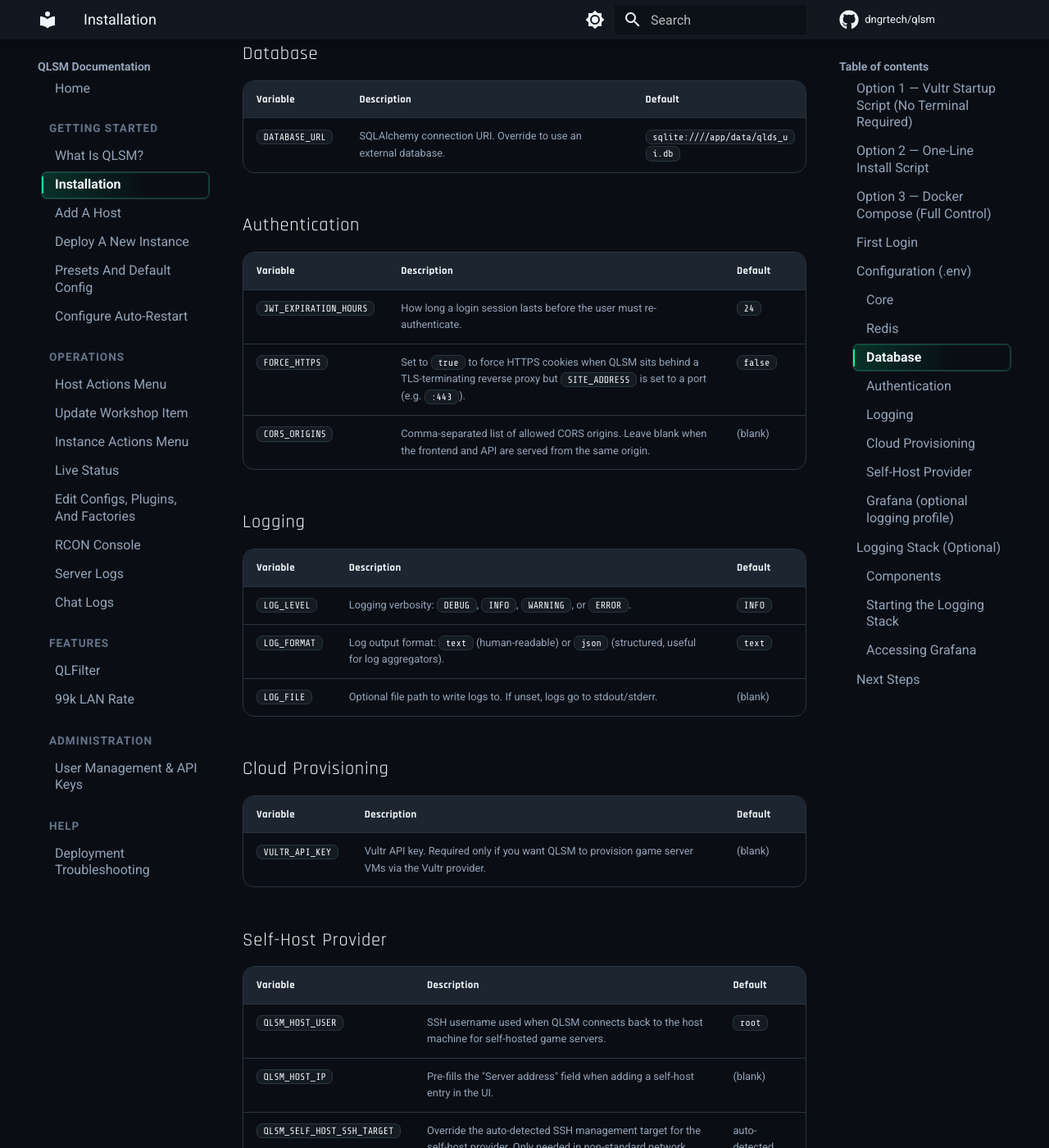
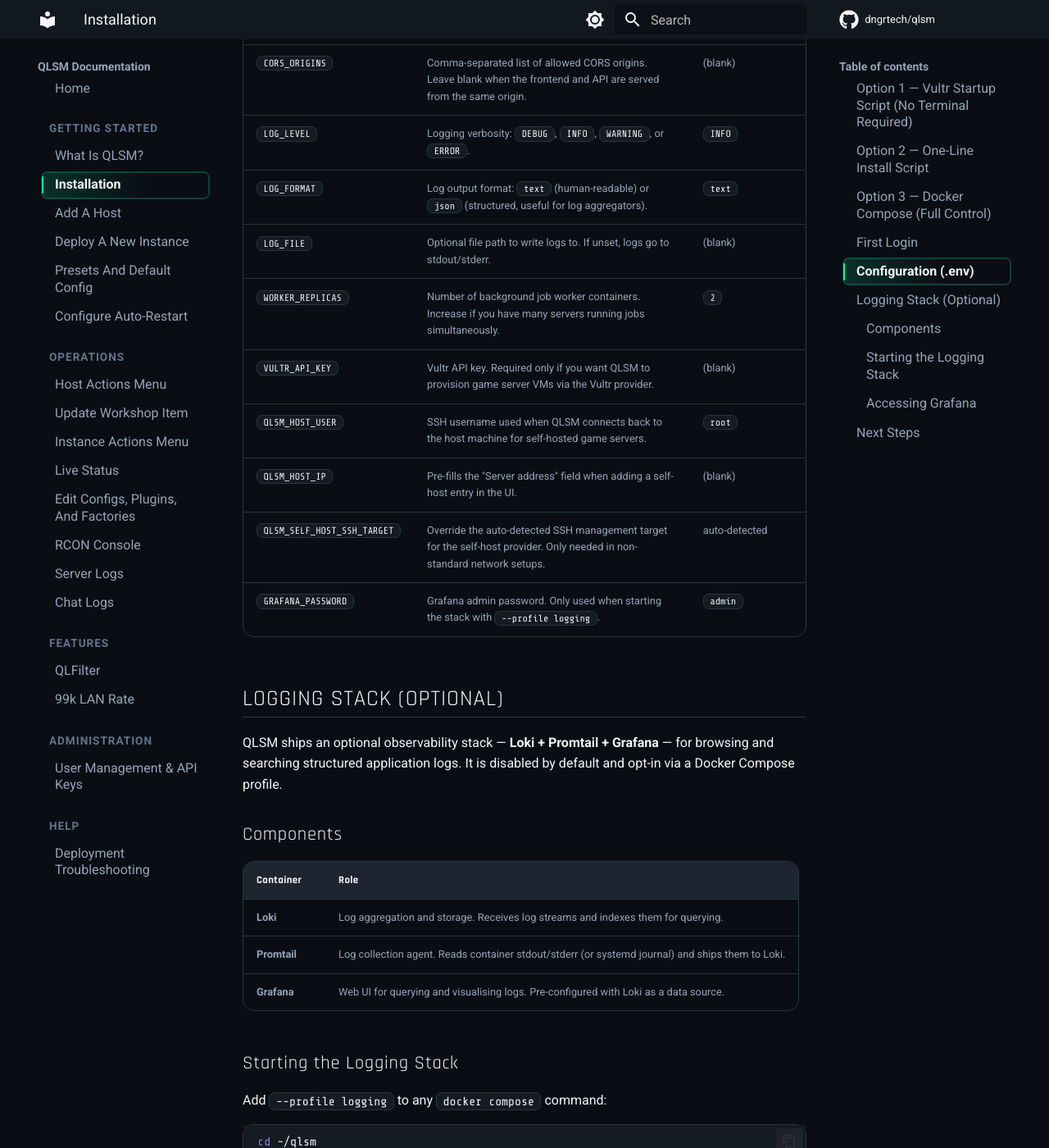
Before and after one commit to dngrtech/qlsm, an MkDocs documentation site: the page built from docs/user/getting-started/installation.md, in a window 1280 px wide and 1400 px high, scrolled down 3106 px. Shown: the whole window at 82% size. Built offline with MkDocs 1.6.1 and Material for MkDocs 9.7.7, drawn with Linux system fonts in a browser that asks for light colours; comment, search, counter and statistics services are not loaded; some of the changed text lies outside the part shown.

Commit message:
feat: expose WORKER_REPLICAS env var for configuring worker count
Hardcoded replicas: 2 replaced with ${WORKER_REPLICAS:-2} so users can
tune background job concurrency via .env without editing the compose file.
Backwards compatible — defaults to 2 when unset.

````diff
--- a/docker-compose.yml
+++ b/docker-compose.yml
@@ -138,7 +138,7 @@
       # dedicated host SSH bridge as the web service.
       - ${HOME}/.qlsm-ssh:/host-ssh
     deploy:
-      replicas: 2
+      replicas: ${WORKER_REPLICAS:-2}
 
   # ── RCON Service (WebSocket game server chat) ───────────────────────────────
   rcon:
--- a/docs/user/getting-started/installation.md
+++ b/docs/user/getting-started/installation.md
@@ -97,62 +97,26 @@
 cd ~/qlsm && docker compose up -d
 ```
 
-### Core
-
 | Variable | Description | Default |
 |----------|-------------|---------|
 | `SITE_ADDRESS` | Domain name or `:port`. A bare domain enables automatic HTTPS via Let's Encrypt. Use `:80` for HTTP-only. | `:80` |
 | `SECRET_KEY` | Signs JWT tokens and session cookies. Auto-generated on first run and persisted to disk. | auto-generated |
 | `DEFAULT_ADMIN_USER` | Username of the bootstrap admin account created on first run. | `admin` |
 | `FLASK_ENV` | Runtime profile: `production` or `development`. | `production` |
-
-### Redis
-
-| Variable | Description | Default |
-|----------|-------------|---------|
 | `REDIS_PASSWORD` | Password for the Redis task queue. Auto-generated by the installer. | auto-generated |
 | `REDIS_URL` | Full Redis connection URI. Override when pointing at an external Redis instance. | `redis://redis:6379/0` |
-
-### Database
-
-| Variable | Description | Default |
-|----------|-------------|---------|
 | `DATABASE_URL` | SQLAlchemy connection URI. Override to use an external database. | `sqlite:////app/data/qlds_ui.db` |
-
-### Authentication
-
-| Variable | Description | Default |
-|----------|-------------|---------|
 | `JWT_EXPIRATION_HOURS` | How long a login session lasts before the user must re-authenticate. | `24` |
 | `FORCE_HTTPS` | Set to `true` to force HTTPS cookies when QLSM sits behind a TLS-terminating reverse proxy but `SITE_ADDRESS` is set to a port (e.g. `:443`). | `false` |
 | `CORS_ORIGINS` | Comma-separated list of allowed CORS origins. Leave blank when the frontend and API are served from the same origin. | (blank) |
-
-### Logging
-
-| Variable | Description | Default |
-|----------|-------------|---------|
 | `LOG_LEVEL` | Logging verbosity: `DEBUG`, `INFO`, `WARNING`, or `ERROR`. | `INFO` |
 | `LOG_FORMAT` | Log output format: `text` (human-readable) or `json` (structured, useful for log aggregators). | `text` |
 | `LOG_FILE` | Optional file path to write logs to. If unset, logs go to stdout/stderr. | (blank) |
-
-### Cloud Provisioning
-
-| Variable | Description | Default |
-|----------|-------------|---------|
+| `WORKER_REPLICAS` | Number of background job worker containers. Increase if you have many servers running jobs simultaneously. | `2` |
 | `VULTR_API_KEY` | Vultr API key. Required only if you want QLSM to provision game server VMs via the Vultr provider. | (blank) |
-
-### Self-Host Provider
-
-| Variable | Description | Default |
-|----------|-------------|---------|
 | `QLSM_HOST_USER` | SSH username used when QLSM connects back to the host machine for self-hosted game servers. | `root` |
 | `QLSM_HOST_IP` | Pre-fills the "Server address" field when adding a self-host entry in the UI. | (blank) |
 | `QLSM_SELF_HOST_SSH_TARGET` | Override the auto-detected SSH management target for the self-host provider. Only needed in non-standard network setups. | auto-detected |
-
-### Grafana (optional logging profile)
-
-| Variable | Description | Default |
-|----------|-------------|---------|
 | `GRAFANA_PASSWORD` | Grafana admin password. Only used when starting the stack with `--profile logging`. | `admin` |
 
 ## Logging Stack (Optional)
````
Also changed, not shown: 1 other file.
